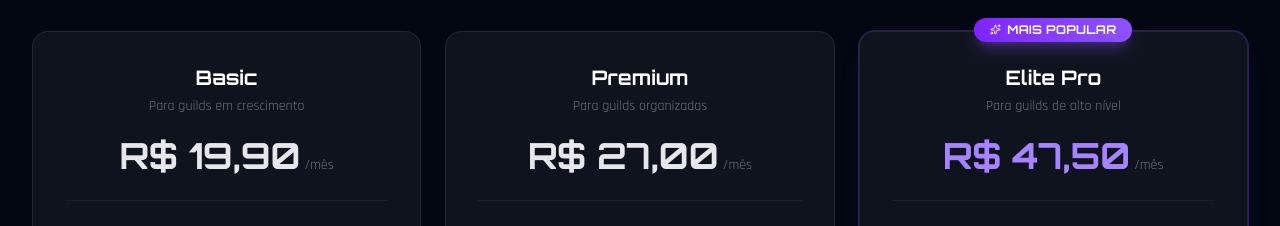
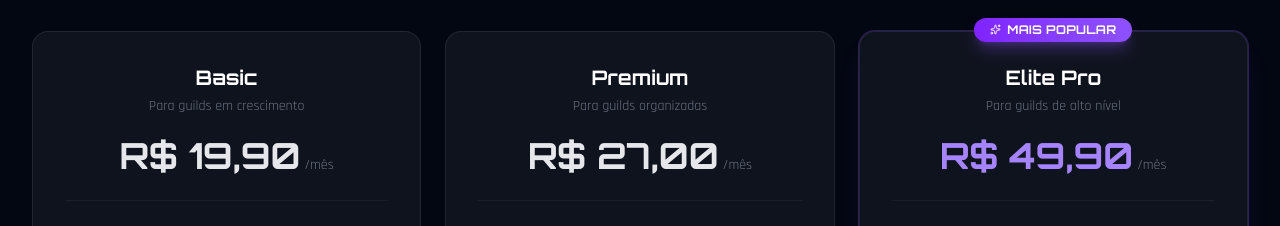
Before and after one commit to kauemk/guildhub-sales, a React (Vite) app: page / in a window 1280 px wide. Shown: the part 10100-10326 px from the top of the page. Built offline with nearby package versions, Linux system fonts and the light colour scheme.

Commit message:
Update Elite Pro price to R$ 49,90

```diff
--- a/src/components/Pricing.tsx
+++ b/src/components/Pricing.tsx
@@ -60,7 +60,7 @@ const plans: Plan[] = [
   {
     name: 'Elite Pro',
     subtitle: 'Para guilds de alto nível',
-    price: 'R$ 47,50',
+    price: 'R$ 49,90',
     period: '/mês',
     popular: true,
     cta: 'ASSINAR ELITE PRO',
```
